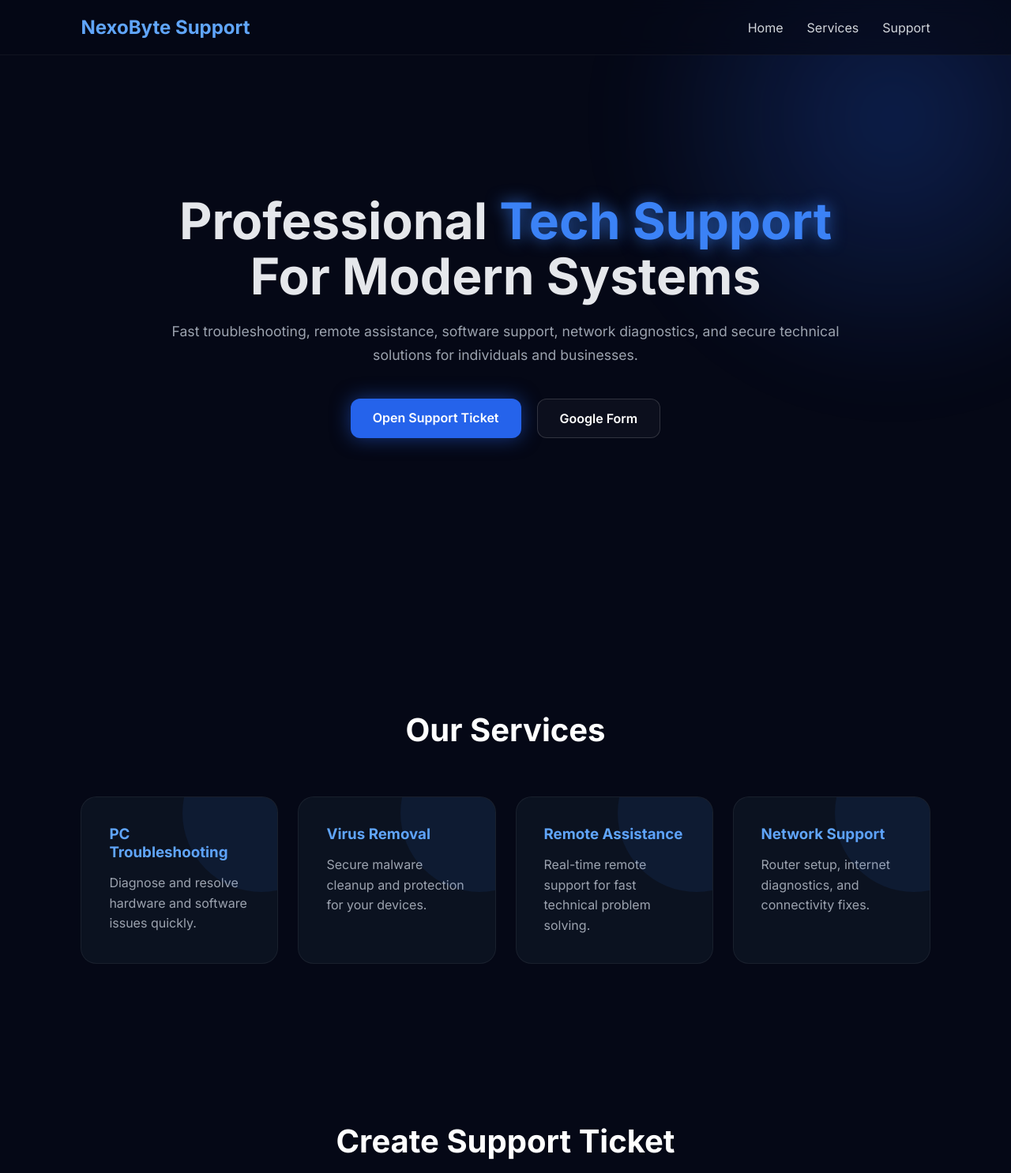
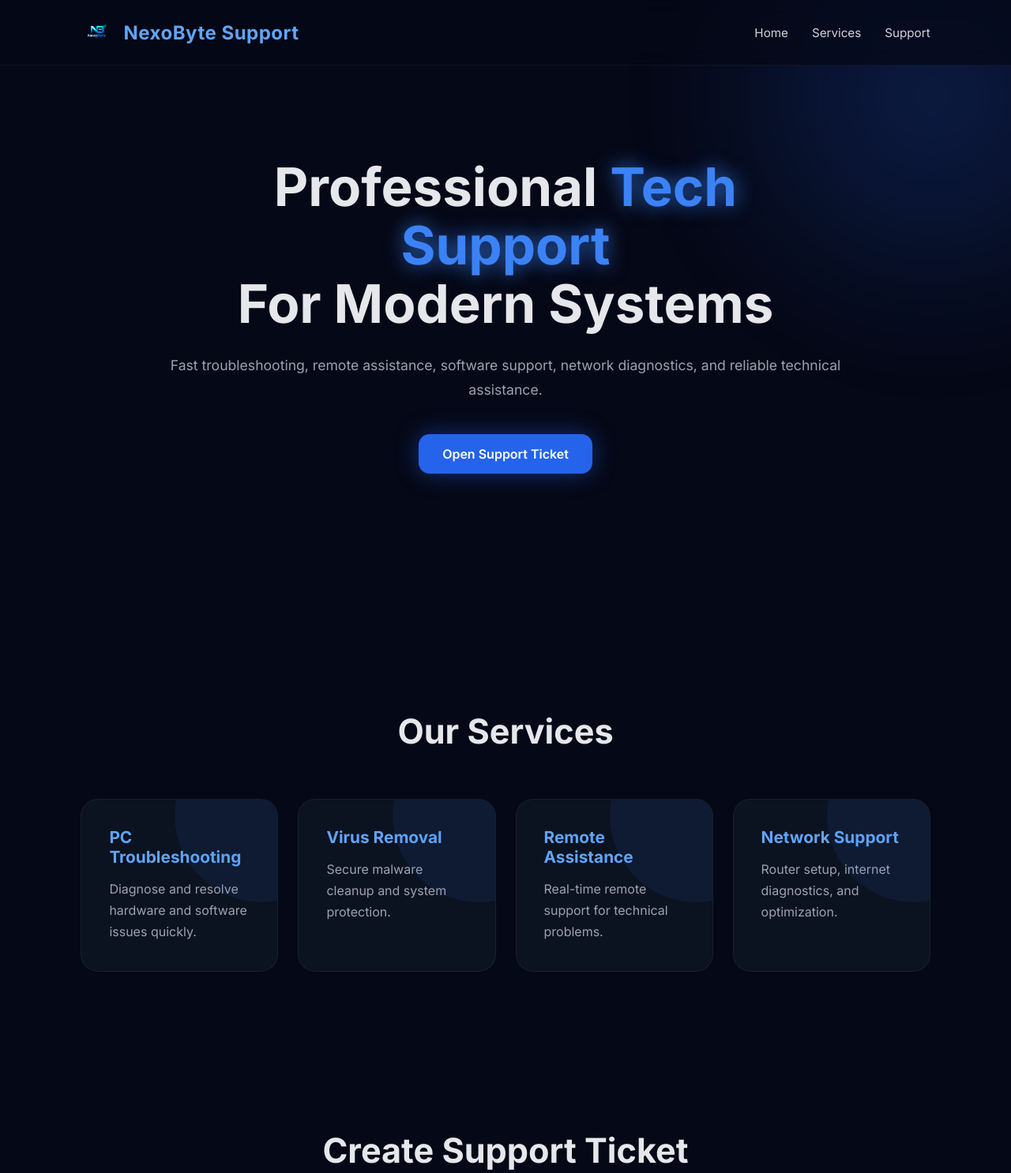
Before and after one commit to NexoByteSupport/nexobytesupport.github.io, a plain HTML site: page index.html in a window 1280 px wide. Shown: the top 1486 px of the page at 79% size. Drawn offline with nearby package versions, Linux system fonts and the light colour scheme.

Commit message:
Update index.html

```diff
--- a/index.html
+++ b/index.html
@@ -3,21 +3,30 @@
 <head>
   <meta charset="UTF-8" />
   <meta name="viewport" content="width=device-width, initial-scale=1.0"/>
-  <title>NexoByte Support Team</title>
 
-  <!-- Fonts -->
+  <title>NexoByte Support</title>
+
+  <!-- Favicon -->
+  <link rel="icon" type="image/png" href="NexoLogo.png">
+
+  <!-- Google Font -->
   <link rel="preconnect" href="https://fonts.googleapis.com">
   <link href="https://fonts.googleapis.com/css2?family=Inter:wght@300;400;500;600;700&display=swap" rel="stylesheet">
 
-  <!-- AOS Animations -->
+  <!-- AOS Animation Library -->
   <link rel="stylesheet" href="https://unpkg.com/aos@2.3.4/dist/aos.css"/>
 
   <style>
+
     *{
       margin:0;
       padding:0;
       box-sizing:border-box;
       font-family:'Inter',sans-serif;
+    }
+
+    html{
+      scroll-behavior:smooth;
     }
 
     body{
@@ -26,54 +35,72 @@
       overflow-x:hidden;
     }
 
-    html{
-      scroll-behavior:smooth;
-    }
-
     /* Background Glow */
     .bg-glow{
       position:fixed;
       width:700px;
       height:700px;
-      background:radial-gradient(circle, rgba(37,99,235,0.25) 0%, transparent 70%);
-      top:-200px;
-      right:-200px;
-      z-index:-1;
+      background:radial-gradient(circle, rgba(37,99,235,0.22) 0%, transparent 70%);
+      top:-250px;
+      right:-250px;
+      z-index:-2;
       filter:blur(40px);
+      animation:floatGlow 8s ease-in-out infinite;
+    }
+
+    @keyframes floatGlow{
+      0%{transform:translateY(0px);}
+      50%{transform:translateY(40px);}
+      100%{transform:translateY(0px);}
     }
 
     /* Navbar */
     nav{
+      position:fixed;
       width:100%;
-      position:fixed;
       top:0;
       left:0;
       padding:20px 8%;
       display:flex;
       justify-content:space-between;
       align-items:center;
+      background:rgba(5,8,22,0.7);
       backdrop-filter:blur(12px);
-      background:rgba(5,8,22,0.65);
       border-bottom:1px solid rgba(255,255,255,0.05);
       z-index:1000;
+    }
+
+    .logo{
+      display:flex;
+      align-items:center;
+      gap:12px;
+    }
+
+    .logo img{
+      width:42px;
+      height:42px;
+      object-fit:cover;
+      border-radius:10px;
     }
 
     nav h1{
       color:#60a5fa;
       font-size:1.5rem;
       font-weight:700;
+      letter-spacing:0.5px;
     }
 
     nav ul{
       display:flex;
+      list-style:none;
       gap:30px;
-      list-style:none;
     }
 
     nav ul li a{
       text-decoration:none;
       color:#d1d5db;
       transition:0.3s;
+      font-size:0.95rem;
     }
 
     nav ul li a:hover{
@@ -84,8 +111,8 @@
     .hero{
       min-height:100vh;
       display:flex;
+      justify-content:center;
       align-items:center;
-      justify-content:center;
       text-align:center;
       padding:120px 8%;
       position:relative;
@@ -96,61 +123,50 @@
     }
 
     .hero h2{
-      font-size:4rem;
+      font-size:4.2rem;
       line-height:1.1;
-      margin-bottom:20px;
+      margin-bottom:25px;
       font-weight:700;
     }
 
     .hero h2 span{
       color:#3b82f6;
-      text-shadow:0 0 20px rgba(59,130,246,0.7);
+      text-shadow:0 0 25px rgba(59,130,246,0.8);
     }
 
     .hero p{
       color:#9ca3af;
       font-size:1.1rem;
+      line-height:1.8;
       margin-bottom:40px;
-      line-height:1.7;
     }
 
+    /* Buttons */
     .buttons{
       display:flex;
+      justify-content:center;
       gap:20px;
-      justify-content:center;
       flex-wrap:wrap;
     }
 
     .btn{
-      padding:14px 28px;
-      border-radius:12px;
-      border:none;
-      cursor:pointer;
+      padding:15px 30px;
+      border-radius:14px;
+      text-decoration:none;
+      transition:0.3s ease;
+      font-weight:600;
       font-size:1rem;
-      transition:0.3s ease;
-      text-decoration:none;
-      font-weight:600;
     }
 
     .primary{
       background:#2563eb;
       color:white;
-      box-shadow:0 0 25px rgba(37,99,235,0.5);
+      box-shadow:0 0 30px rgba(37,99,235,0.45);
     }
 
     .primary:hover{
-      transform:translateY(-3px);
+      transform:translateY(-4px);
       background:#3b82f6;
-    }
-
-    .secondary{
-      border:1px solid rgba(255,255,255,0.15);
-      background:rgba(255,255,255,0.03);
-      color:white;
-    }
-
-    .secondary:hover{
-      background:rgba(255,255,255,0.08);
     }
 
     /* Sections */
@@ -160,9 +176,9 @@
 
     .section-title{
       text-align:center;
-      font-size:2.5rem;
+      font-size:2.7rem;
       margin-bottom:60px;
-      color:white;
+      font-weight:700;
     }
 
     /* Services */
@@ -175,9 +191,9 @@
     .card{
       background:#0b1220;
       border:1px solid rgba(255,255,255,0.06);
-      border-radius:20px;
+      border-radius:22px;
       padding:35px;
-      transition:0.3s ease;
+      transition:0.35s ease;
       position:relative;
       overflow:hidden;
     }
@@ -185,127 +201,120 @@
     .card::before{
       content:"";
       position:absolute;
-      width:200px;
-      height:200px;
+      width:220px;
+      height:220px;
       background:rgba(59,130,246,0.08);
       border-radius:50%;
-      top:-80px;
-      right:-80px;
+      top:-90px;
+      right:-90px;
     }
 
     .card:hover{
       transform:translateY(-8px);
       border-color:rgba(59,130,246,0.4);
-      box-shadow:0 0 30px rgba(37,99,235,0.15);
+      box-shadow:0 0 30px rgba(37,99,235,0.18);
     }
 
     .card h3{
       margin-bottom:15px;
       color:#60a5fa;
+      font-size:1.3rem;
     }
 
     .card p{
       color:#9ca3af;
-      line-height:1.6;
+      line-height:1.7;
     }
 
-    /* Contact Form */
+    /* Contact */
     .contact-box{
-      max-width:700px;
+      max-width:750px;
       margin:auto;
       background:#0b1220;
-      padding:40px;
       border-radius:24px;
+      padding:45px;
       border:1px solid rgba(255,255,255,0.06);
     }
 
     form{
       display:flex;
       flex-direction:column;
-      gap:20px;
+      gap:22px;
     }
 
-    input,
-    textarea{
+    input, textarea{
       background:#111827;
       border:none;
+      border-radius:14px;
       padding:16px;
-      border-radius:12px;
       color:white;
       font-size:1rem;
       outline:none;
       border:1px solid transparent;
-      transition:0.3s;
     }
 
-    input:focus,
-    textarea:focus{
+    input:focus, textarea:focus{
       border-color:#3b82f6;
-      box-shadow:0 0 15px rgba(59,130,246,0.25);
+      box-shadow:0 0 18px rgba(59,130,246,0.25);
     }
 
     textarea{
       resize:none;
-      min-height:150px;
+      min-height:170px;
     }
 
     .submit-btn{
       background:#2563eb;
       color:white;
       border:none;
+      border-radius:14px;
       padding:16px;
-      border-radius:12px;
       cursor:pointer;
       font-size:1rem;
       font-weight:600;
-      transition:0.3s;
     }
 
     .submit-btn:hover{
+      transform:translateY(-3px);
       background:#3b82f6;
-      transform:translateY(-2px);
     }
 
     /* Footer */
     footer{
+      margin-top:80px;
       padding:40px 8%;
       text-align:center;
       color:#6b7280;
       border-top:1px solid rgba(255,255,255,0.05);
-      margin-top:80px;
     }
 
-    /* Responsive */
     @media(max-width:768px){
+      .hero h2{font-size:2.8rem;}
+      nav ul{display:none;}
+      .buttons{flex-direction:column;}
+    }
 
-      .hero h2{
-        font-size:2.6rem;
-      }
-
-      nav ul{
-        display:none;
-      }
-
-      .buttons{
-        flex-direction:column;
-      }
-
-    }
   </style>
 </head>
+
 <body>
 
   <div class="bg-glow"></div>
 
   <!-- Navbar -->
   <nav>
-    <h1>NexoByte Support</h1>
+
+    <div class="logo">
+      <img src="NexoLogo.png" alt="NexoByte Logo">
+      <h1>NexoByte Support</h1>
+    </div>
 
     <ul>
       <li><a href="#home">Home</a></li>
       <li><a href="#services">Services</a></li>
       <li><a href="#support">Support</a></li>
     </ul>
+
   </nav>
 
   <!-- Hero -->
@@ -319,16 +328,11 @@
 
       <p>
         Fast troubleshooting, remote assistance, software support,
-        network diagnostics, and secure technical solutions for
-        individuals and businesses.
+        network diagnostics, and reliable technical assistance.
       </p>
 
       <div class="buttons">
         <a href="#support" class="btn primary">Open Support Ticket</a>
-
-        <a href="https://forms.gle/" class="btn secondary" target="_blank">
-          Google Form
-        </a>
       </div>
 
     </div>
@@ -336,99 +340,58 @@
 
   <!-- Services -->
   <section id="services">
-
-    <h2 class="section-title" data-aos="fade-up">
-      Our Services
-    </h2>
+    <h2 class="section-title" data-aos="fade-up">Our Services</h2>
 
     <div class="services">
 
-      <div class="card" data-aos="fade-up">
+      <div class="card">
         <h3>PC Troubleshooting</h3>
-        <p>
-          Diagnose and resolve hardware and software issues quickly.
-        </p>
+        <p>Diagnose and resolve hardware and software issues quickly.</p>
       </div>
 
-      <div class="card" data-aos="fade-up" data-aos-delay="100">
+      <div class="card">
         <h3>Virus Removal</h3>
-        <p>
-          Secure malware cleanup and protection for your devices.
-        </p>
+        <p>Secure malware cleanup and system protection.</p>
       </div>
 
-      <div class="card" data-aos="fade-up" data-aos-delay="200">
+      <div class="card">
         <h3>Remote Assistance</h3>
-        <p>
-          Real-time remote support for fast technical problem solving.
-        </p>
+        <p>Real-time remote support for technical problems.</p>
       </div>
 
-      <div class="card" data-aos="fade-up" data-aos-delay="300">
+      <div class="card">
         <h3>Network Support</h3>
-        <p>
-          Router setup, internet diagnostics, and connectivity fixes.
-        </p>
+        <p>Router setup, internet diagnostics, and optimization.</p>
       </div>
 
     </div>
-
   </section>
 
   <!-- Support -->
   <section id="support">
+    <h2 class="section-title">Create Support Ticket</h2>
 
-    <h2 class="section-title" data-aos="fade-up">
-      Create Support Ticket
-    </h2>
+    <div class="contact-box">
+      <form action="https://formspree.io/f/mvzywevy" method="POST">
 
-    <div class="contact-box" data-aos="zoom-in">
+        <input type="text" name="name" placeholder="Your Name" required>
+        <input type="email" name="email" placeholder="Your Email" required>
+        <textarea name="message" placeholder="Describe your issue..." required></textarea>
 
-      <form action="https://formspree.io/f/yourformid" method="POST">
-
-        <input
-          type="text"
-          name="name"
-          placeholder="Your Name"
-          required
-        >
-
-        <input
-          type="email"
-          name="email"
-          placeholder="Your Email"
-          required
-        >
-
-        <textarea
-          name="message"
-          placeholder="Describe your issue..."
-          required
-        ></textarea>
-
-        <button class="submit-btn" type="submit">
-          Submit Ticket
-        </button>
+        <button class="submit-btn" type="submit">Submit Ticket</button>
 
       </form>
-
     </div>
-
   </section>
 
-  <!-- Footer -->
   <footer>
     © 2026 NexoByte Support — Professional Technical Assistance
   </footer>
 
   <!-- AOS -->
   <script src="https://unpkg.com/aos@2.3.4/dist/aos.js"></script>
-
   <script>
-    AOS.init({
-      duration: 1000,
-      once: true
-    });
+    AOS.init({ duration:1000, once:true });
   </script>
 
 </body>
```
